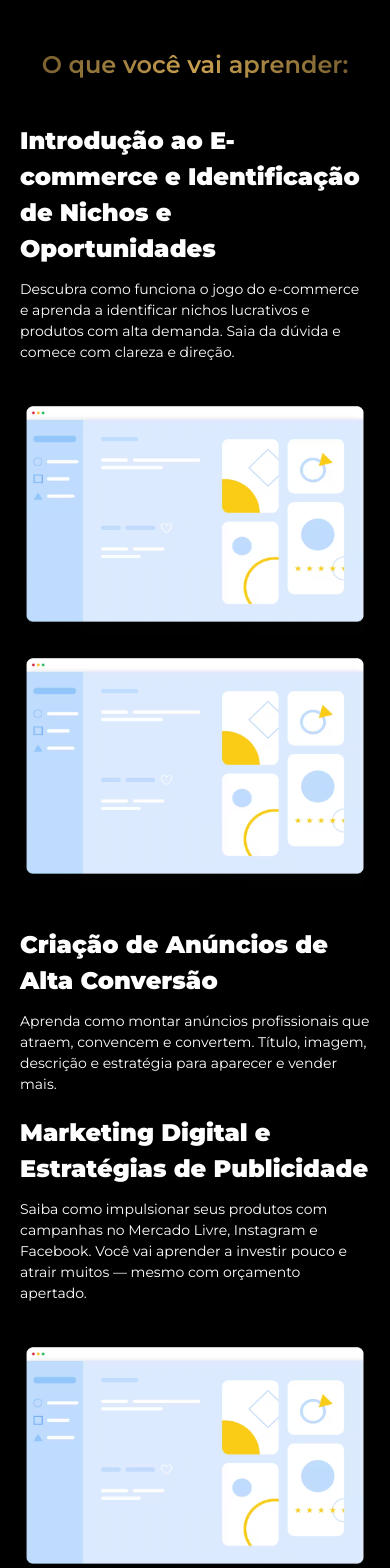
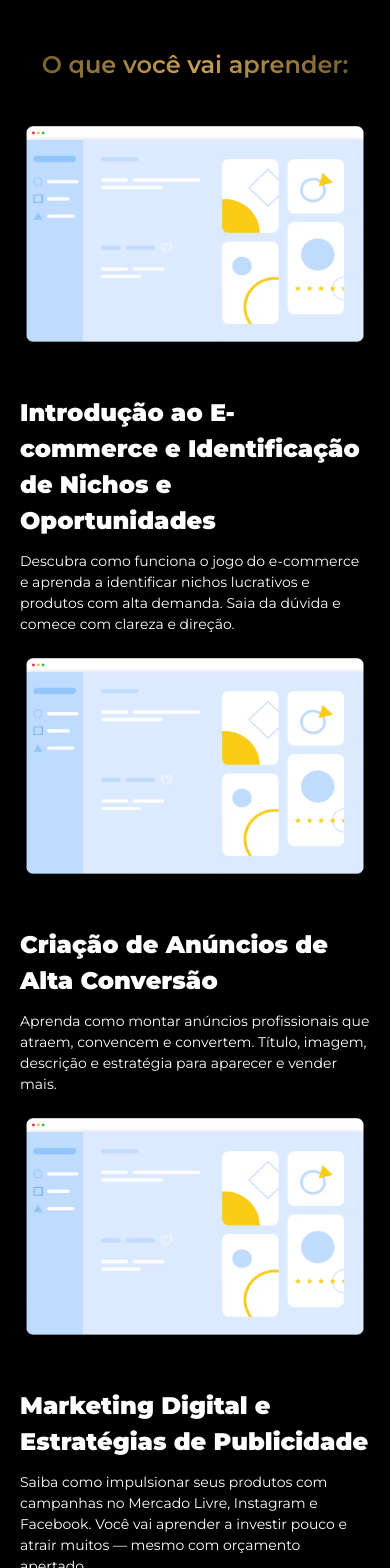
Before and after one commit to MarcioPiva4/tegpro, a Next.js app: page / in a window 390 px wide. Shown: the part 2600-4168 px from the top of the page. Built offline with nearby package versions, Linux system fonts and the light colour scheme.

Commit message:
Fix: posicionamento das imagens no mobile

```diff
--- a/src/components/About/index.tsx
+++ b/src/components/About/index.tsx
@@ -7,7 +7,7 @@ export default function About() {
 
     return (
         <section className="py-10">
-            <div className="flex flex-col lg:flex-row p-5 sm:p-10 gap-10 justify-center items-center">
+            <div className="flex flex-col-reverse lg:flex-row p-5 sm:p-10 gap-10 justify-center items-center">
                 <div>
                     <h2 className="font-bold sm:text-[16px] text-[14px] pb-2">
                         Por que aprender com Doni muda o jogo?
--- a/src/components/SectionLearn/index.tsx
+++ b/src/components/SectionLearn/index.tsx
@@ -8,7 +8,7 @@ export default function SectionLearn(){
 
             <div className="flex flex-col px-5 sm:px-10 gap-5">
 
-                <div className="w-full flex justify-center items-center gap-10 sm:flex-row flex-col relative">
+                <div className="w-full flex justify-center items-center gap-10 sm:flex-row flex-col-reverse relative">
                     <div className="max-w-[450px] w-full">
                         <h1 className="sm:text-[32px] text-[24px] font-extrabold mb-3">Introdução ao E-commerce e Identificação de Nichos e Oportunidades</h1>
                         <p className="sm:text-[16px] text-[14px]">Descubra como funciona o jogo do e-commerce e aprenda a identificar nichos lucrativos e produtos com alta demanda. Saia da dúvida e comece com clareza e direção.</p>
@@ -39,7 +39,7 @@ export default function SectionLearn(){
                     </div>
                 </div>
 
-                <div className="w-full flex justify-center items-center gap-10 sm:flex-row flex-col relative">
+                <div className="w-full flex justify-center items-center gap-10 sm:flex-row flex-col-reverse relative">
                     <div className="max-w-[450px] w-full">
                         <h1 className="sm:text-[32px] text-[24px] font-extrabold mb-3">Marketing Digital e Estratégias de Publicidade</h1>
                         <p className="sm:text-[16px] text-[14px]">Saiba como impulsionar seus produtos com campanhas no Mercado Livre, Instagram e Facebook. Você vai aprender a investir pouco e atrair muitos — mesmo com orçamento apertado.</p>
@@ -66,7 +66,7 @@ export default function SectionLearn(){
                     </div>
                 </div>
 
-                <div className="w-full flex justify-center items-center gap-10 sm:flex-row flex-col">
+                <div className="w-full flex justify-center items-center gap-10 sm:flex-row flex-col-reverse">
                     <div className="max-w-[450px] w-full">
                         <h1 className="sm:text-[32px] text-[24px] font-extrabold mb-3">Estrutura Organizacional e Papel do Gerente de E-commerce</h1>
                         <p className="sm:text-[16px] text-[14px] mb-3">Você vai aprender como montar a estrutura do seu e-commerce, organizar processos e agir como um verdadeiro gerente, pronto para crescer com consistência.</p>
```
